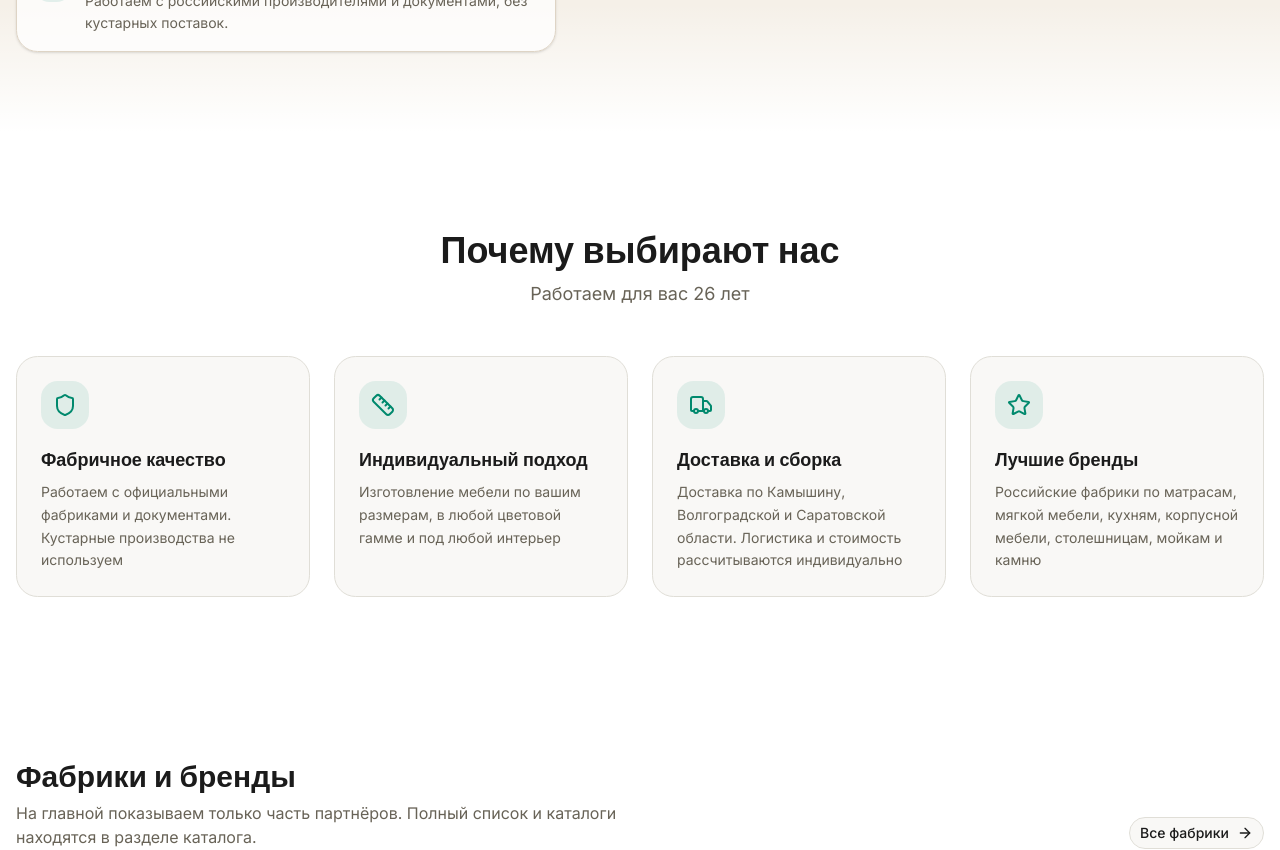
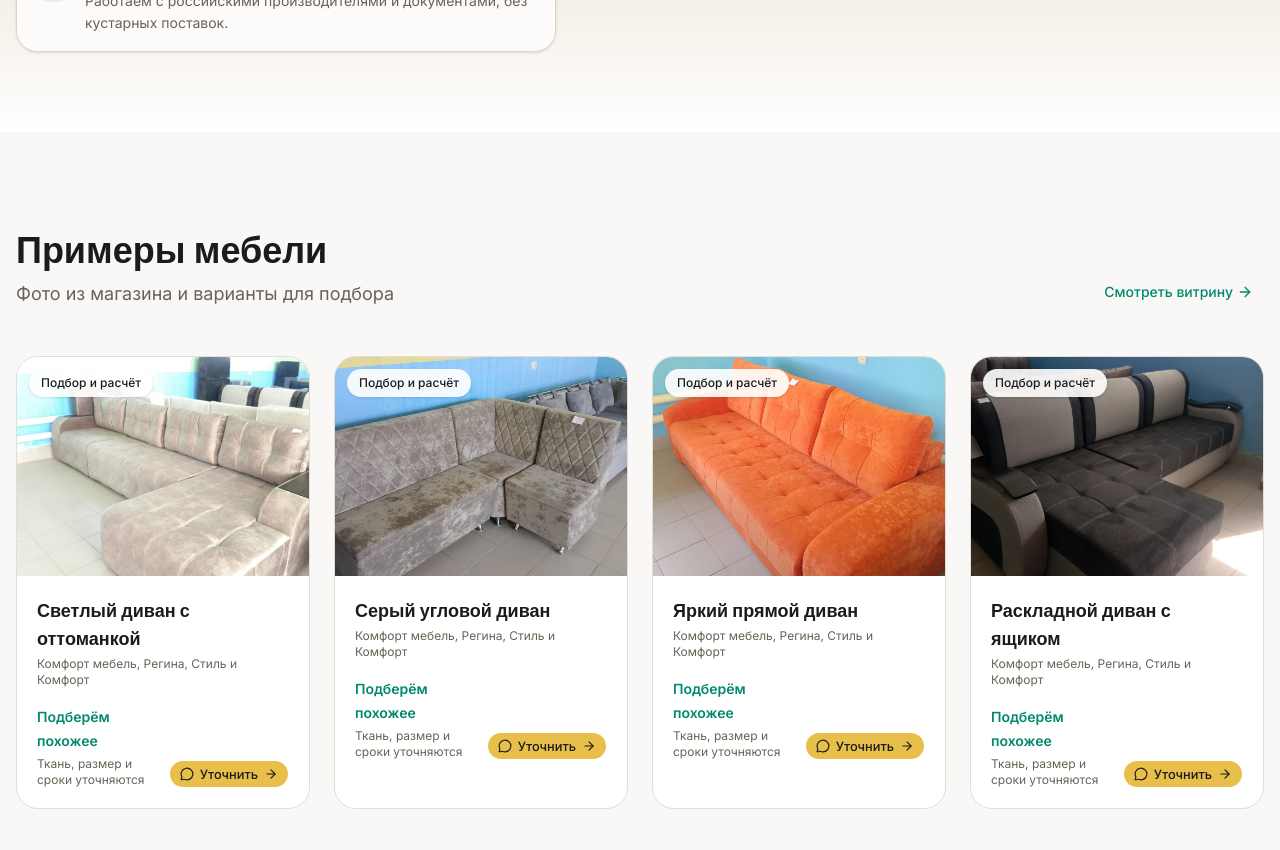
Before and after one commit to testpochtano-spec/mebel-kamyshin, a Next.js app: page /mebel-kamyshin/ in a window 1280 px wide. Shown: the part 2700-3550 px from the top of the page. Built offline with nearby package versions, Linux system fonts and the light colour scheme; a web font is replaced by a local one.

Commit message:
Restore homepage product examples

```diff
--- a/src/app/page.tsx
+++ b/src/app/page.tsx
@@ -3,6 +3,7 @@ import { HeroSection } from "@/components/home/hero-section";
 import { CategoriesSection } from "@/components/home/categories-section";
 import { HowToOrderSection } from "@/components/home/how-to-order-section";
 import { MaterialsSection } from "@/components/home/materials-section";
+import { PopularProductsSection } from "@/components/home/popular-products-section";
 import { AdvantagesSection } from "@/components/home/advantages-section";
 import { PartnerStripSection } from "@/components/home/partner-strip-section";
 import { AboutContactSection } from "@/components/home/about-contact-section";
@@ -27,6 +28,7 @@ export default function HomePage() {
       <CategoriesSection />
       <HowToOrderSection />
       <MaterialsSection />
+      <PopularProductsSection />
       <AdvantagesSection />
       <PartnerStripSection />
       <AboutContactSection />
```
